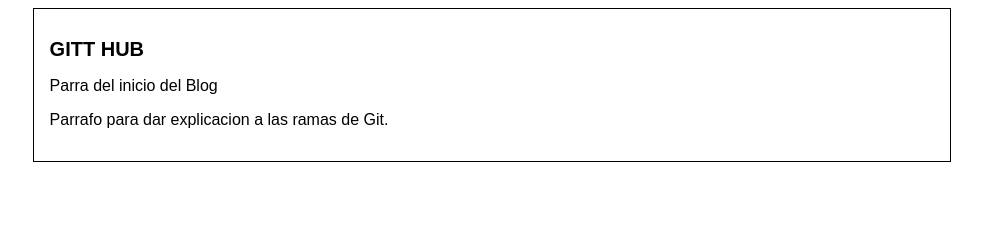
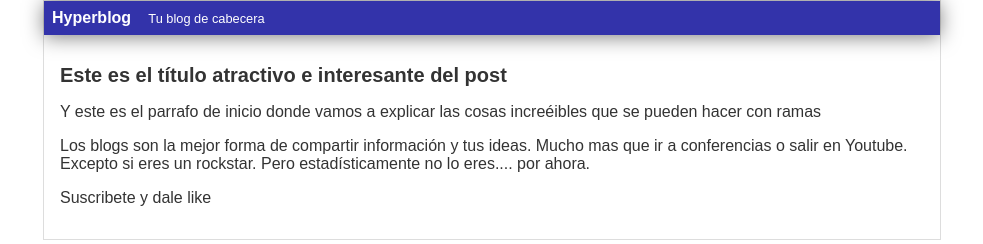
Before and after one commit to JonathanAndres/Hyperblog, a plain HTML site: page blogpost.html in a window 1280 px wide. Shown: the whole page, without its empty margins (148-1131 px from the left). Drawn offline with Linux system fonts and the light colour scheme.

Commit message:
Version Pl: Copia

```diff
--- a/blogpost.html
+++ b/blogpost.html
@@ -1,16 +1,19 @@
 <html>
     <head>
-        <title>Titulo del Post</title>
+        <title>El titulo del post</title>
         <link rel="stylesheet" href="css/estilos.css" />
     </head>
     <body>
-        <div id = "Container">
-            <div id = "post">
-                <h1>GITT HUB</h1>
-                <P>Parra del inicio del Blog</P>
-                <p>Parrafo para dar explicacion a las ramas de
-                    Git.
-                </p>
+        <div id="container">
+            <div id="cabecera">
+                Hyperblog
+                <span id="tagline">Tu blog de cabecera</span>
+            </div>
+            <div id="post">
+                <h1>Este es el título atractivo e interesante del post</h1>
+                <p>Y este es el parrafo de inicio donde vamos a explicar las cosas increéibles que se pueden hacer con ramas</p>
+                <p>Los blogs son la mejor forma de compartir información y tus ideas. Mucho mas que ir a conferencias o salir en Youtube. Excepto si eres un rockstar. Pero estadísticamente no lo eres.... por ahora.</p>
+                <p>Suscribete y dale like</p>
             </div>
         </div>
     </body>
--- a/css/estilos.css
+++ b/css/estilos.css
@@ -1,15 +1,36 @@
 body
 {
+    color: #333;
     text-align: center;
-    font-family: Arial, Helvetica, sans-serif;
+    font-family: Arial;
+    font-size: 16px;
+    margin: 0;
+    padding: 0;
+}
+
+#cabecera
+{
+    background: #33A;
+    box-shadow: 0px 2px 20px 0px rgba(0,0,0,0.5);
+    color: white;
+    font-weight: bold;
+    margin: 0;
+    padding: 0.5em;
+}
+
+#cabecera #tagline
+{
+    padding: 0 0 0 1em;
+    font-weight: normal;
+    font-size: 0.8em;
 }
 
 #container
 {
     width: 70%;
-    padding: 1em;
+    padding: 0;
     text-align: left;
-    border: 1px solid #000000;
+    border: 1px solid #DDD;
     margin: 0 auto;
 }
 
@@ -17,3 +38,7 @@ body
 {
     font-size: 20px;
 }
+#post
+{
+    padding: 1em;
+}
```
